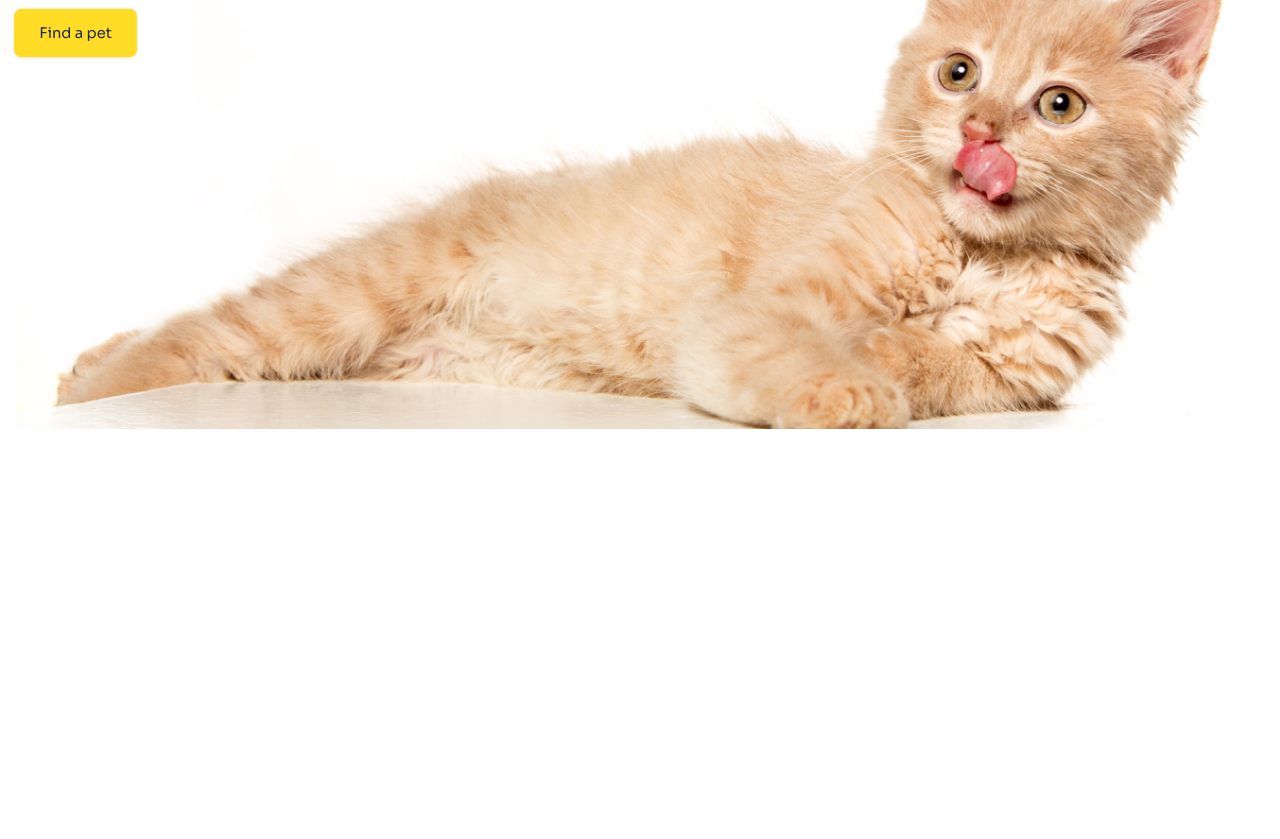
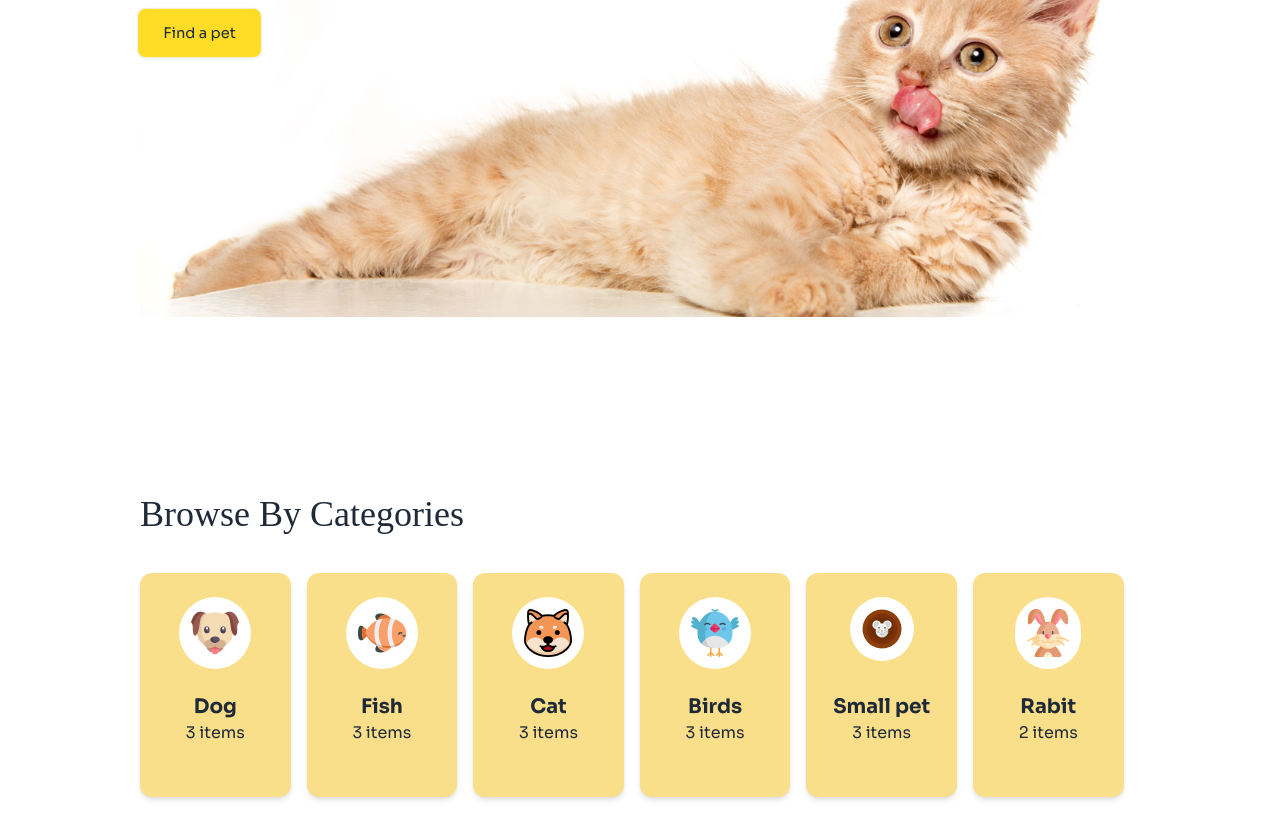
Before and after one commit to tabassum22b/browse-4-pets, a plain HTML site: page index.html in a window 1280 px wide. Shown: the part 491-1330 px from the top of the page. Before the commit the page ends 1090 px from the top, so only its background shows below. Drawn offline with nearby package versions, Linux system fonts and the light colour scheme; a web font is replaced by a local one.

Commit message:
added first section

```diff
--- a/index.html
+++ b/index.html
@@ -1,12 +1,14 @@
 <!DOCTYPE html>
 <html lang="en" data-theme="light">
+
 <head>
   <meta charset="UTF-8">
-    <meta name="viewport" content="width=device-width, initial-scale=1.0">
+  <meta name="viewport" content="width=, initial-scale=1.0">
   <title>Browse for pets</title>
   <link rel="preconnect" href="https://fonts.googleapis.com">
   <link rel="preconnect" href="https://fonts.gstatic.com" crossorigin>
-    <link href="https://fonts.googleapis.com/css2?family=ADLaM+Display&family=Sora:wght@100..800&display=swap" rel="stylesheet">
+  <link href="https://fonts.googleapis.com/css2?family=ADLaM+Display&family=Sora:wght@100..800&display=swap"
+    rel="stylesheet">
   <link href="https://cdn.jsdelivr.net/npm/daisyui@4.12.23/dist/full.min.css" rel="stylesheet" type="text/css" />
   <script src="https://cdn.tailwindcss.com"></script>
   <script src="https://kit.fontawesome.com/84f80d421d.js" crossorigin="anonymous"></script>
@@ -14,9 +16,11 @@
     .sora {
       font-family: "Sora", serif;
     }
+
     .font-2 {
       font-family: "ADLaM Display", serif;
     }
+
     /* Slide-in Animation for the Heading */
     @keyframes slideInLeft {
       0% {
@@ -31,6 +35,7 @@
     .animate-slide-in {
       animation: slideInLeft 1s ease-out forwards;
     }
+
     /* Pulse Animation for the Banner Button */
     @keyframes pulseButton {
       0%, 100% {
@@ -42,6 +47,21 @@
     }
     .animate-button {
       animation: pulseButton 2s infinite;
+    }
+
+    /* Slide-up Animation for the new section cards */
+    @keyframes slideUp {
+      0% {
+        transform: translateY(50px);
+        opacity: 0;
+      }
+      100% {
+        transform: translateY(0);
+        opacity: 1;
+      }
+    }
+    .animate-slide-up {
+      animation: slideUp 1s ease-out forwards;
     }
   </style>
   <script>
@@ -57,15 +77,15 @@
     };
   </script>
 </head>
-<body class="sora overflow-x-hidden">
 
 <header class="mb-6 lg:mb-[170px]">
   <nav class="bg-[#FFF9F4] border-[#111111] border-[0.5px] sm:border-none">
-      <div class="navbar text-[#111111] text-xl container mx-auto px-4">
-        <div class="navbar-start gap-2 pt-3 pb-3">
+    <div class="navbar text-[#111111] text-xl ">
+      <div class="navbar-start gap-2 pt-3 pb-3 lg:ml-[140px] sm:ml-[16px] ">
         <img class="block" src="c1-assets/logo-header.png" alt="">
-          <h1 class="hidden sm:block text-3xl">Browse<span class="text-[#FFDC26]">4</span>Pets</h1>
+        <h1 class="hidden sm:block text-3xl">Browse<span class="text-[#FFDC26]">4</span>pets</h1>
       </div>
+
       <div class="navbar-center hidden lg:flex">
         <ul class="menu menu-horizontal px-1 mx-auto">
           <li><a>Find a pet</a></li>
@@ -73,23 +93,24 @@
           <li><a>Contact us</a></li>
         </ul>
       </div>
-        <div class="navbar-end lg:mr-10 gap-4 hidden sm:flex">
+      <div class="navbar-end lg:me-[140px] gap-4 hidden sm:flex">
         <a href="#"><img src="c1-assets/icons/bell (1) 1.png" alt=""></a>
         <a href="#"><img src="c1-assets/icons/Vector.png" alt=""></a>
         <button class="btn btn-ghost rounded-lg border-[#FFDC26] pt-2 pb-2 pl-6 pr-6 font-normal">Login</button>
         <button class="btn bg-[#FFDC26] pt-2 pb-2 pl-6 pr-6 rounded-lg font-normal">Register</button>
       </div>
-        <div class="navbar-end mr-4 lg:hidden">
+      <div class="navbar-end me-[16px] lg:hidden">
         <button id="menu-toggle" class="focus:outline-none">
-            <svg xmlns="http://www.w3.org/2000/svg" fill="none" viewBox="0 0 24 24" stroke-width="1.5" stroke="currentColor" class="w-6 h-6">
-              <path stroke-linecap="round" stroke-linejoin="round" d="M3.75 6.75h16.5M3.75 12h16.5m-16.5 5.25h16.5" />
+          <svg xmlns="http://www.w3.org/2000/svg" fill="none" viewBox="0 0 24 24" stroke-width="1.5"
+            stroke="currentColor" class="w-6 h-6">
+            <path stroke-linecap="round" stroke-linejoin="round"
+              d="M3.75 6.75h16.5M3.75 12h16.5m-16.5 5.25h16.5" />
           </svg>
         </button>
       </div>
-      </div>
   </nav>
-    <!-- Banner Section -->
-    <section class="mt-8 container mx-auto px-4 lg:mt-[76px]">
+  <!-- banner section -->
+  <section class="mt-[30px] ml-[16px] me-[16px] lg:ml-[140px] lg:me-[140px] lg:mt-[76px]">
     <div class="flex flex-col">
       <!--  heading animation -->
       <div class="lg:absolute">
@@ -98,28 +119,115 @@
         </h1>
         <p class="text-[16px] font-normal mb-3 lg:text-[20px]">
           Discover a world of treats, toys, and <br class="sm:hidden"> essentials <br class="lg:block hidden">
-            handpicked for your furry <br class="sm:hidden"> friends. Shop now and make tails wag with <br class="sm:hidden">joy!
+          handpicked for your furry <br class="sm:hidden"> friends. Shop now and
+          make tails wag with <br class="sm:hidden">joy!
         </p>
-          <!-- Button animation -->
+
         <button class="btn bg-[#FFDC26] pt-2 pb-2 pl-6 pr-6 rounded-lg font-normal animate-button">
           Find a pet
         </button>
       </div>
-        <!-- Banner Image -->
+
+      <!-- image -->
       <div class="lg:mt-48">
         <img src="c1-assets/cat-big-2.png" alt="">
       </div>
     </div>
   </section>
 </header>
+<body class="sora">
+  <main>
+    <!-- section catagory -->
+    <section class="ml-[16px] mr-[16px] mb-12 lg:ml-[140px] lg:mr-[140px] lg:mb-[120px]">
+      <h1 class="font-2 font-normal text-[24px] mb-3 lg:text-[36px] lg:mb-8">Browse By Categories</h1>
+      <div class="flex flex-wrap gap-4">
+        <!-- Card 1 -->
+        <div class="w-[calc(50%-8px)] md:w-[calc(33.33%-11px)] lg:w-[calc(16.66%-16px)]">
+          <div class="bg-[#F9DF8A] rounded-xl p-6 shadow-md h-56">
+            <div class="flex justify-center mb-24">
+              <div class="rounded-full bg-white p-3 absolute">
+                <span><img src="c1-assets/dog-cartoon.png" alt=""></span>
+              </div>
+            </div>
+            <div class="text-center">
+              <h3 class="font-bold lg:text-xl">Dog</h3>
+              <p class="lg:text-base">3 items</p>
+            </div>
+          </div>
+        </div>
+        <!-- Card 2 -->
+        <div class="w-[calc(50%-8px)] md:w-[calc(33.33%-11px)] lg:w-[calc(16.66%-16px)]">
+          <div class="bg-[#F9DF8A] rounded-xl p-6 shadow-md h-56">
+            <div class="flex justify-center mb-24">
+              <div class="rounded-full bg-white p-3 absolute">
+                <span><img src="c1-assets/fish-cartoon.png" alt=""></span>
+              </div>
+            </div>
+            <div class="text-center">
+              <h3 class="font-bold lg:text-xl">Fish</h3>
+              <p class="lg:text-base">3 items</p>
+            </div>
+          </div>
+        </div>
+        <!-- Card 3 -->
+        <div class="w-[calc(50%-8px)] md:w-[calc(33.33%-11px)] lg:w-[calc(16.66%-16px)]">
+          <div class="bg-[#F9DF8A] rounded-xl p-6 shadow-md h-56">
+            <div class="flex justify-center mb-24">
+              <div class="rounded-full bg-white p-3 absolute">
+                <span><img src="c1-assets/cat-cartoon.png" alt=""></span>
+              </div>
+            </div>
+            <div class="text-center">
+              <h3 class="font-bold lg:text-xl">Cat</h3>
+              <p class="lg:text-base">3 items</p>
+            </div>
+          </div>
+        </div>
+        <!-- Card 4 -->
+        <div class="w-[calc(50%-8px)] md:w-[calc(33.33%-11px)] lg:w-[calc(16.66%-16px)]">
+          <div class="bg-[#F9DF8A] rounded-xl p-6 shadow-md h-56">
+            <div class="flex justify-center mb-24">
+              <div class="rounded-full bg-white p-3 absolute">
+                <span><img src="c1-assets/bird-cartoon.png" alt=""></span>
+              </div>
+            </div>
+            <div class="text-center">
+              <h3 class="font-bold lg:text-xl">Birds</h3>
+              <p class="lg:text-base">3 items</p>
+            </div>
+          </div>
+        </div>
+        <!-- Card 5 -->
+        <div class="w-[calc(50%-8px)] md:w-[calc(33.33%-11px)] lg:w-[calc(16.66%-16px)]">
+          <div class="bg-[#F9DF8A] rounded-xl p-6 shadow-md h-56">
+            <div class="flex justify-center mb-24">
+              <div class="rounded-full bg-white p-3 absolute">
+                <span><img src="c1-assets/mouse-cartoon.png" alt=""></span>
+              </div>
+            </div>
+            <div class="text-center">
+              <h3 class="font-bold lg:text-xl">Small pet</h3>
+              <p class="lg:text-base">3 items</p>
+            </div>
+          </div>
+        </div>
+        <!-- Card 6 -->
+        <div class="w-[calc(50%-8px)] md:w-[calc(33.33%-11px)] lg:w-[calc(16.66%-16px)]">
+          <div class="bg-[#F9DF8A] rounded-xl p-6 shadow-md h-56">
+            <div class="flex justify-center mb-24">
+              <div class="rounded-full bg-white p-3 absolute">
+                <span><img src="c1-assets/rabbit-cartoon.png" alt=""></span>
+              </div>
+            </div>
+            <div class="text-center">
+              <h3 class="font-bold lg:text-xl">Rabit</h3>
+              <p class="lg:text-base">2 items</p>
+            </div>
+          </div>
+        </div>
+      </div>
+    </section>
+  </main>
+</body>
 
-
-    <main>
-
-    </main>
-    <footer>
-
-    </footer>
-
-</body>
 </html>
```
Lines whose indentation alone changed are shown as unchanged.
